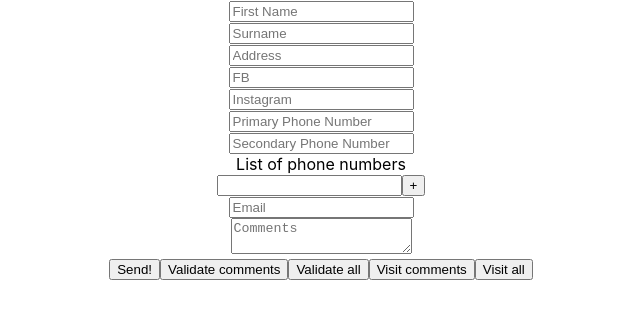
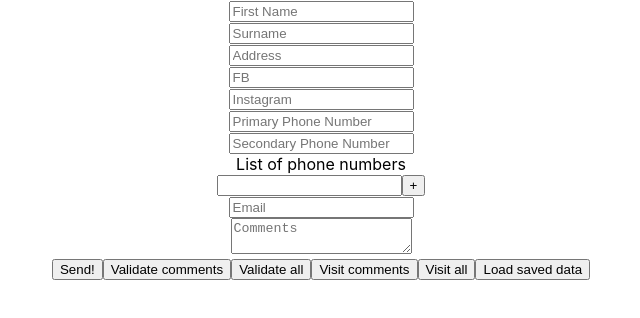
Before and after one commit to lukasz-klekner/base_form_formik, a React (Create React App) app: page / in a window 1280 px wide. Shown: the top 318 px of the page, without its empty margins (319-959 px from the left). Built offline with nearby package versions, Linux system fonts and the light colour scheme.

Commit message:
implements loading saved data

```diff
--- a/src/App.js
+++ b/src/App.js
@@ -1,4 +1,5 @@
 import { Formik, Form, Field, ErrorMessage, FieldArray } from 'formik'
+import { useState } from 'react'
 import * as Yup from 'yup'
 import './App.css'
 import TextError from './components/TextError'
@@ -9,6 +10,20 @@ const initialValues = {
   address: '',
   email: '',
   comments: '',
+  social: {
+    fb: '',
+    instagram: '',
+  },
+  phoneNumber: ['', ''],
+  phNumbers: [''],
+}
+
+const savedValues = {
+  name: 'Lukasz',
+  surname: 'Klekner',
+  address: '',
+  email: '',
+  comments: 'I am learning how to use Formik',
   social: {
     fb: '',
     instagram: '',
@@ -40,12 +55,14 @@ const validationComments = (value) => {
 }
 
 function App() {
+  const [formValues, setFormValues] = useState(null)
   return (
     <div className='App'>
       <Formik
-        initialValues={initialValues}
+        initialValues={formValues || initialValues}
         onSubmit={onSubmit}
         validationSchema={validationSchema}
+        enableReinitialize
       >
         {(formik) => (
           <Form>
@@ -179,6 +196,9 @@ function App() {
             >
               Visit all
             </button>
+            <button type='button' onClick={() => setFormValues(savedValues)}>
+              Load saved data
+            </button>
           </Form>
         )}
       </Formik>
```
